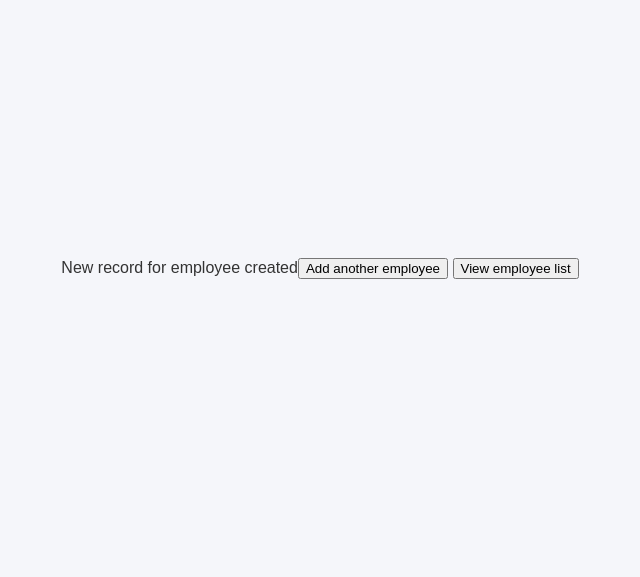
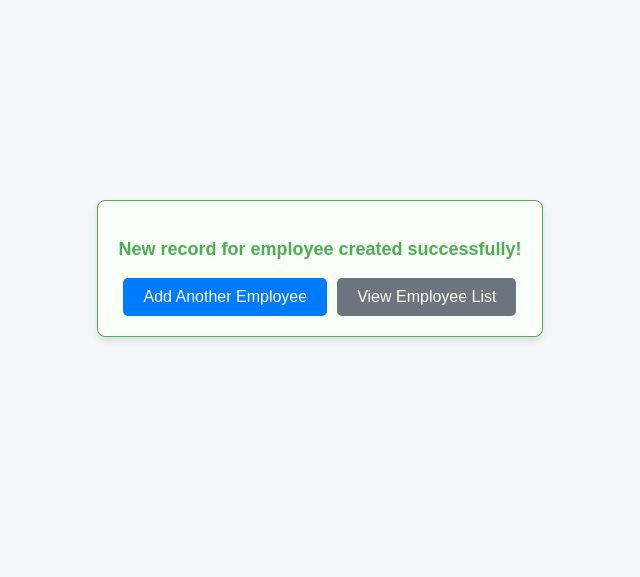
Before and after one commit to Azuka171/Attendance-Tracker-App, a PHP site: page /staff-onboarding.php in a window 1280 px wide. Shown: the part 152-729 px from the top of the page, without its empty margins (320-960 px from the left). Run offline with PHP 8.4, Linux system fonts and the light colour scheme; the visitor is signed in with stand-in values (Sample User, id 1).

Commit message:
name and id
added name and id for staff onboarding page

```diff
--- a/staff-onboarding.php
+++ b/staff-onboarding.php
@@ -1,3 +1,4 @@
+<?php ob_start();?>
 <?php session_start();?>
 <?php require_once 'db_connection.php';?>
 <!DOCTYPE html>
@@ -8,17 +9,18 @@
     <title>Document</title>
 </head>
 <body>
-    <?php if(isset($_SESSION['sucess'])){?>
-        <div class="sucess_message">
-            <p>New record for employee created</p>
+    <?php if(isset($_SESSION['sucess'])) { ?>
+        <div class="success-container">
+            <div class="success-message">
+                <p>New record for employee created successfully!</p>
+            </div>
+            <div class="button-group">
+                <a href="staff-onboarding.php" class="btn btn-primary">Add Another Employee</a>
+                <a href="employee-records.php" class="btn btn-secondary">View Employee List</a>
+            </div>
+            <?php unset($_SESSION['sucess']); ?>
         </div>
-        <div class="details-btn">
-            <a href="staff-onboarding.php"><button>Add another employee</button></a>
-            <a href="employee-records.php"><button> View employee list</button></a>
-            <?php unset($_SESSION['sucess']);?>
-        </div>
-
-    <?php }else{?>
+    <?php } else { ?>
         <form>
             <div class="form-message">Please fill all the details in the form</div>
 
@@ -309,16 +311,17 @@
 
             if($conn->query($sql) === TRUE){
                 //echo "New record for employee created sucessfully";
-                $_SESSION['sucess']= 'New record for employee created';
+                $_SESSION['sucess'] = 'New record for employee created';
                 header('Location: ' .$_SERVER['HTTP_REFERER']);
                 exit;
 
             }else{
                 echo "Error: " . $sql . "<br>" . $conn->error;
-                $conn->close();
+               // $conn->close();
             }
         }
-
+    $conn->close();
+    ob_end_flush();
     ?>
 
 </body>
```
Also changed, not shown: employee-attendance.php (+20 -3 lines).
